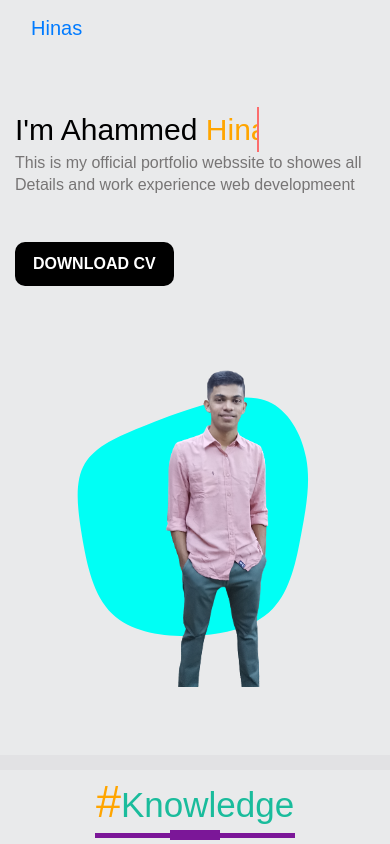
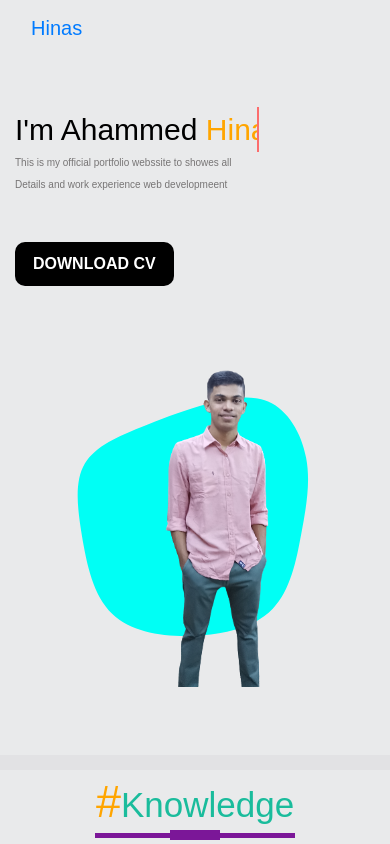
Before and after one commit to hinasahammed/portfolio2, a plain HTML site: page index.html in a window 390 px wide. Shown: the top 844 px of the page. Drawn offline with nearby package versions, Linux system fonts and the light colour scheme.

Commit message:
Update style.css

```diff
--- a/style.css
+++ b/style.css
@@ -231,4 +231,7 @@ border-top: 15px solid #e2e2e4;
         top: 15px;
         right: 90px;
     }
+   .dete1 p{
+       Font-size:10px;
 }
+}
```
